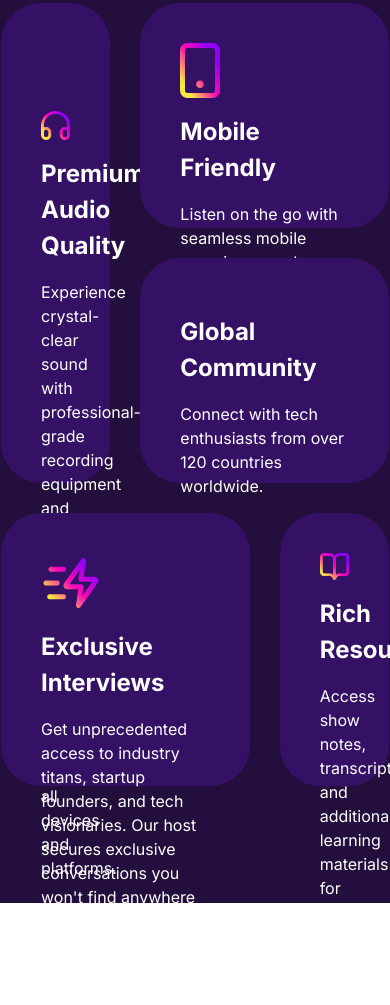
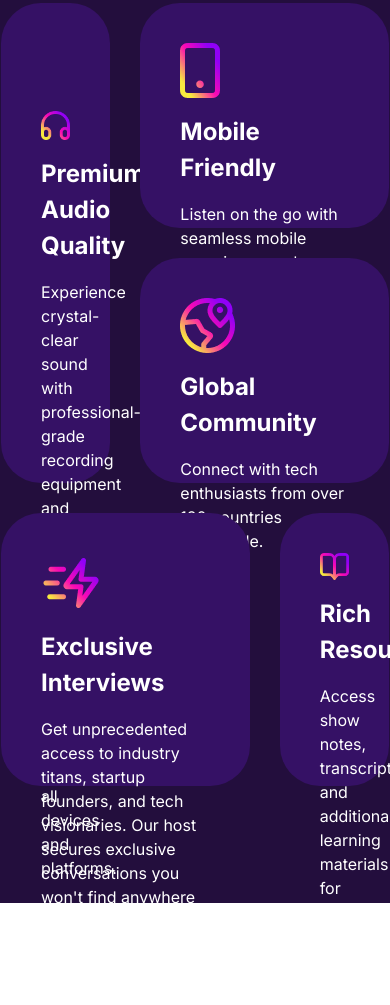
Before and after one commit to mehedyPUST/TechWave, a website: page index.html in a window 390 px wide. Shown: the part 1262-2267 px from the top of the page. Drawn offline with Linux system fonts and the light colour scheme; the site is published under a folder, as on GitHub Pages, so addresses that start at the root find nothing.

```diff
--- a/index.html
+++ b/index.html
@@ -204,7 +204,7 @@
     <!-- global -->
 
     <div class="row-span-1 col-span-2 bg-[#351165] rounded-[40px]  h-[225px] text-white text-start p-10">
-      <img src="/images/location.png" alt="">
+      <img src="./images/location.png" alt="">
       <h1 class="mt-4 mb-4 text-[24px] font-bold ">Global Community</h1>
       <p class="leading-[24px]">Connect with tech enthusiasts from over 120 countries worldwide.</p>
     </div>
```
